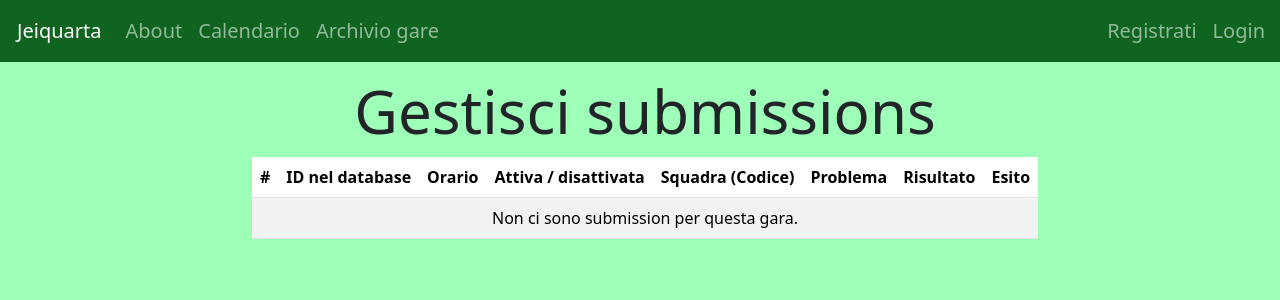
After one commit to giacomo-mosele/j4v2, a Flask app: template j4v2/templates/gestisci_submissions.html in a window 1280 px wide. The commit adds this page. Shown: the top 300 px of the page. Run offline with Flask 3, Linux system fonts and the light colour scheme; the template is opened without the code that fills it, so the values that code supplies are empty; some libraries are stand-ins or nearby versions.

Commit message:
Aggiunta visualizzazione submissions di gara

```diff
--- a/j4v2/routes.py
+++ b/j4v2/routes.py
@@ -1,4 +1,5 @@
 from datetime import datetime, timezone
+from zoneinfo import ZoneInfo
 
 from flask import render_template, redirect, url_for, flash, abort, request, jsonify
 from flask_login import login_user, logout_user, current_user, login_required
@@ -232,6 +233,38 @@ def gestisci_gara(id):
         problemi = gara.problemi,
         start_form = CsrfForm(),
         submission_form = CsrfForm()
+    )
+
+@app.route("/gare/<id>/gestisci/submissions")
+def gestisci_submissions(id):
+    gara = get_gara_approvata_or_404(id)
+    if not current_user.is_authenticated:
+        abort(401)
+    if current_user.ruolo < 1 and current_user not in gara.user_controllanti and current_user != gara.richiedente:
+        abort(403)
+
+    indice_squadre = { squadra.id: indice for indice, squadra in enumerate(gara.squadre, start = 1) }
+    indice_problemi = { problema.id: indice for indice, problema in enumerate(gara.problemi, start = 1) }
+
+    submissions = [
+        {
+            "submission": submission,
+            "indice": indice,
+            "timestamp": datetime.fromtimestamp(
+                submission.unix_time,
+                tz = timezone.utc
+            ).astimezone(ZoneInfo("Europe/Rome")).strftime("%d/%m/%Y - %H:%M:%S"),
+            "codice_squadra": indice_squadre[submission.squadra_id],
+            "numero_problema": indice_problemi[submission.problema_id],
+        }
+        for indice, submission in enumerate(gara.submissions, start = 1)
+    ]
+
+    return render_template(
+        "gestisci_submissions.html",
+        title = "Gestisci submissions",
+        gara = gara,
+        submissions = submissions
     )
 
 
--- a/j4v2/static/css/gestisci_gara.css
+++ b/j4v2/static/css/gestisci_gara_submissions.css
@@ -86,3 +86,8 @@
 .inserimento-table td:nth-child(n + 2) {
     min-width: 66px;
 }
+
+.submission-disattivata-td {
+    color: red !important;
+    font-weight: bold !important;
+}
--- a/j4v2/templates/gestisci_gara.html
+++ b/j4v2/templates/gestisci_gara.html
@@ -1,7 +1,7 @@
 {% extends "layout.html" %}
 
 {% block extra_css %}
-    <link rel="stylesheet" href="/static/css/gestisci_gara.css">
+    <link rel="stylesheet" href="/static/css/gestisci_gara_submissions.css">
 {% endblock %}
 
 {% block content %}
--- /dev/null
+++ b/j4v2/templates/gestisci_submissions.html
@@ -0,0 +1,56 @@
+{% extends "layout.html" %}
+
+{% block extra_css %}
+    <link rel="stylesheet" href="/static/css/gestisci_gara_submissions.css">
+{% endblock %}
+
+{% block content %}
+    <div class="gestisci-header">
+        <h1 id="titleH1">Gestisci submissions</h1>
+        <h2>{{ gara.titolo }}</h2>
+    </div>
+
+    <div class="table-responsive">
+        <table class="table table-striped table-hover align-middle">
+            <thead>
+                <tr>
+                    <th scope="col">#</th>
+                    <th scope="col">ID nel database</th>
+                    <th scope="col">Orario</th>
+                    <th scope="col">Attiva / disattivata</th>
+                    <th scope="col">Squadra (Codice)</th>
+                    <th scope="col">Problema</th>
+                    <th scope="col">Risultato</th>
+                    <th scope="col">Esito</th>
+                </tr>
+            </thead>
+            <tbody>
+                {% for riga in submissions %}
+                    {% set submission = riga.submission %}
+                    <tr>
+                        <th scope="row">{{ riga.indice }}</th>
+                        <td>{{ submission.id }}</td>
+                        <td>{{ riga.timestamp }}</td>
+                        <td class="{{ '' if submission.is_enabled else 'submission-disattivata-td'}}">{{ "Attiva" if submission.is_enabled else "DISATTIVATA" }}</td>
+                        <td>{{ submission.squadra.nome }} ({{ riga.codice_squadra }})</td>
+                        <td>{{ riga.numero_problema }}</td>
+                        {% if submission.is_scelta_jolly %}
+                            <td>
+                                JOLLY
+                                ({{ "prima della risoluzione" if submission.stato_jolly == 1 else "dopo la risoluzione" }})
+                            </td>
+                            <td></td>
+                        {% else %}
+                            <td>{{ submission.risultato }}</td>
+                            <td>{{ "Giusto" if submission.is_corretta else "Sbagliato" }}</td>
+                        {% endif %}
+                    </tr>
+                {% else %}
+                    <tr>
+                        <td colspan="8" class="text-center">Non ci sono submission per questa gara.</td>
+                    </tr>
+                {% endfor %}
+            </tbody>
+        </table>
+    </div>
+{% endblock %}
--- a/j4v2/templates/visualizza_gara.html
+++ b/j4v2/templates/visualizza_gara.html
@@ -7,7 +7,7 @@
 {% block content %}
     <h1>{{ gara.titolo }}</h1>
 
-    <p>Inizio: {{ gara.datetime_formattato.datetime_esteso }}</p>
+    <p>Inizio: {{ gara.datetime_formattato.datetime_esteso if gara.unix_start != None else 'non ancora fissato' }}</p>
     <p>Durata: {{ gara.durata }} minuti</p>
 
     <h3>{{ 'Partecipanti:' if gara.is_allenamento else 'Squadre iscritte:' }}</h3>
```
